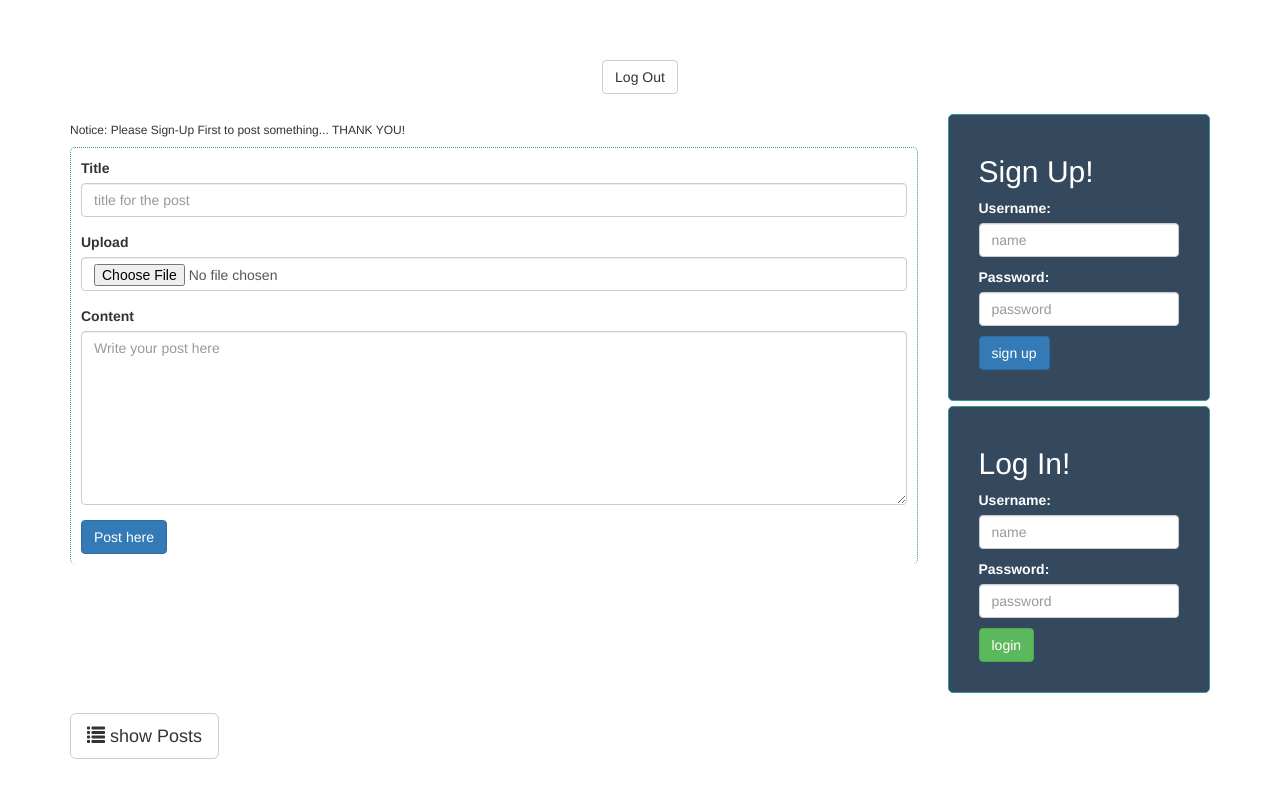
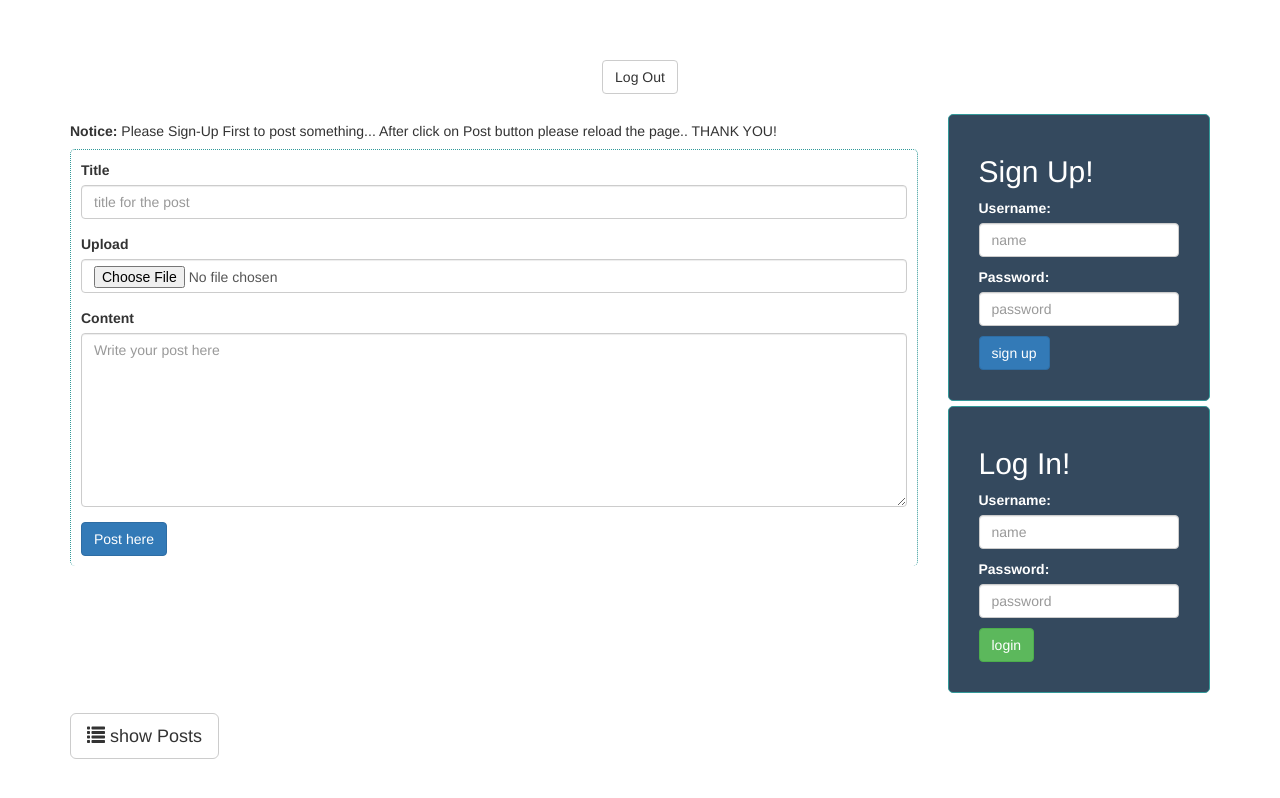
Before and after one commit to Ishtiaque-Shaad/parse-my-blog, a plain HTML site: page index.html in a window 1280 px wide. Drawn offline with nearby package versions, Linux system fonts and the light colour scheme; a script that the page names is missing.

Commit message:
some issue fixed

```diff
--- a/index.html
+++ b/index.html
@@ -20,7 +20,7 @@
             <button type = "submit" id = "logout-submit" class = "btn btn-default" >Log Out</button>
           </div>
         <div class = "col-md-9">
-          <h6> Notice: Please Sign-Up First to post something... THANK YOU! </h6>
+          <h5> <strong>Notice: </strong> Please Sign-Up First to post something... After click on Post button please reload the page.. THANK YOU! </h5>
 
           <div class = "form">
             <form id = "post-form">
```
Also changed, not shown: css/styles.css (line endings or trailing spaces).
